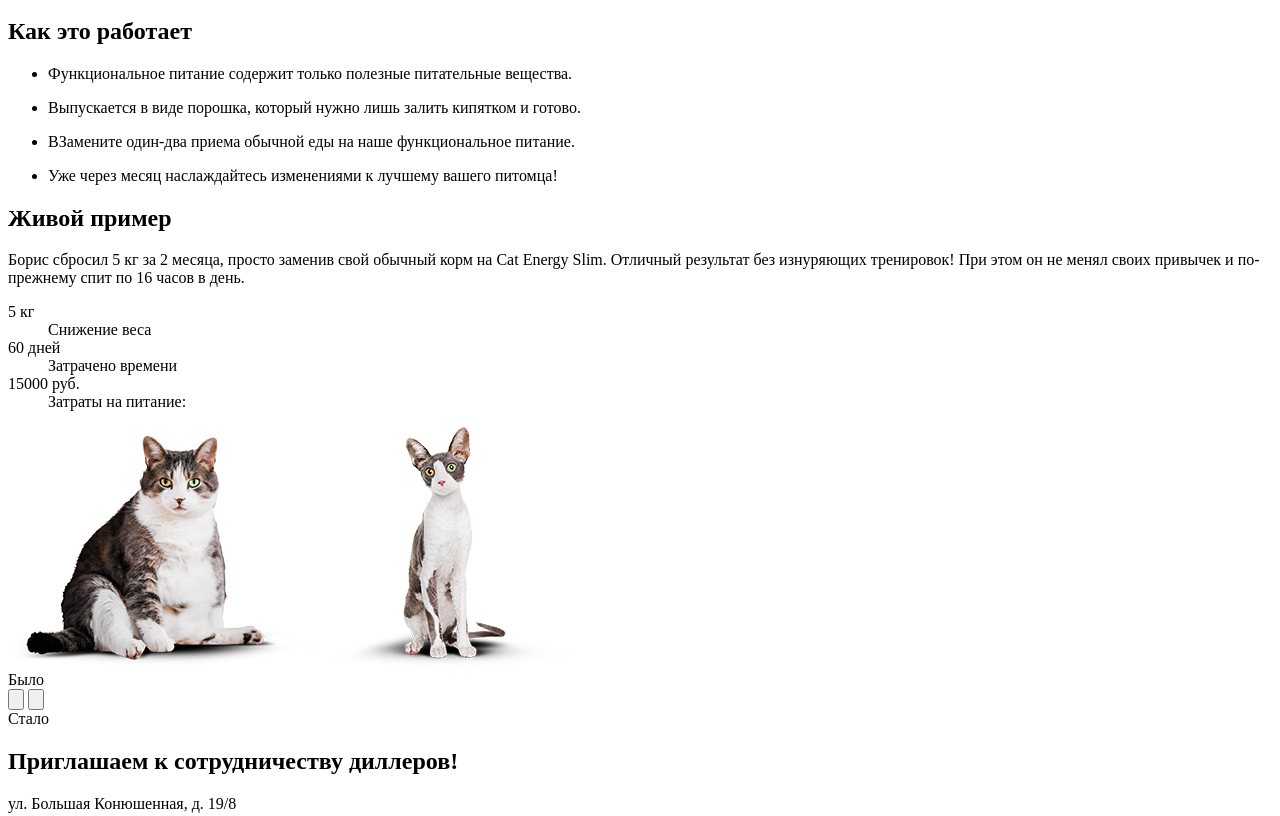
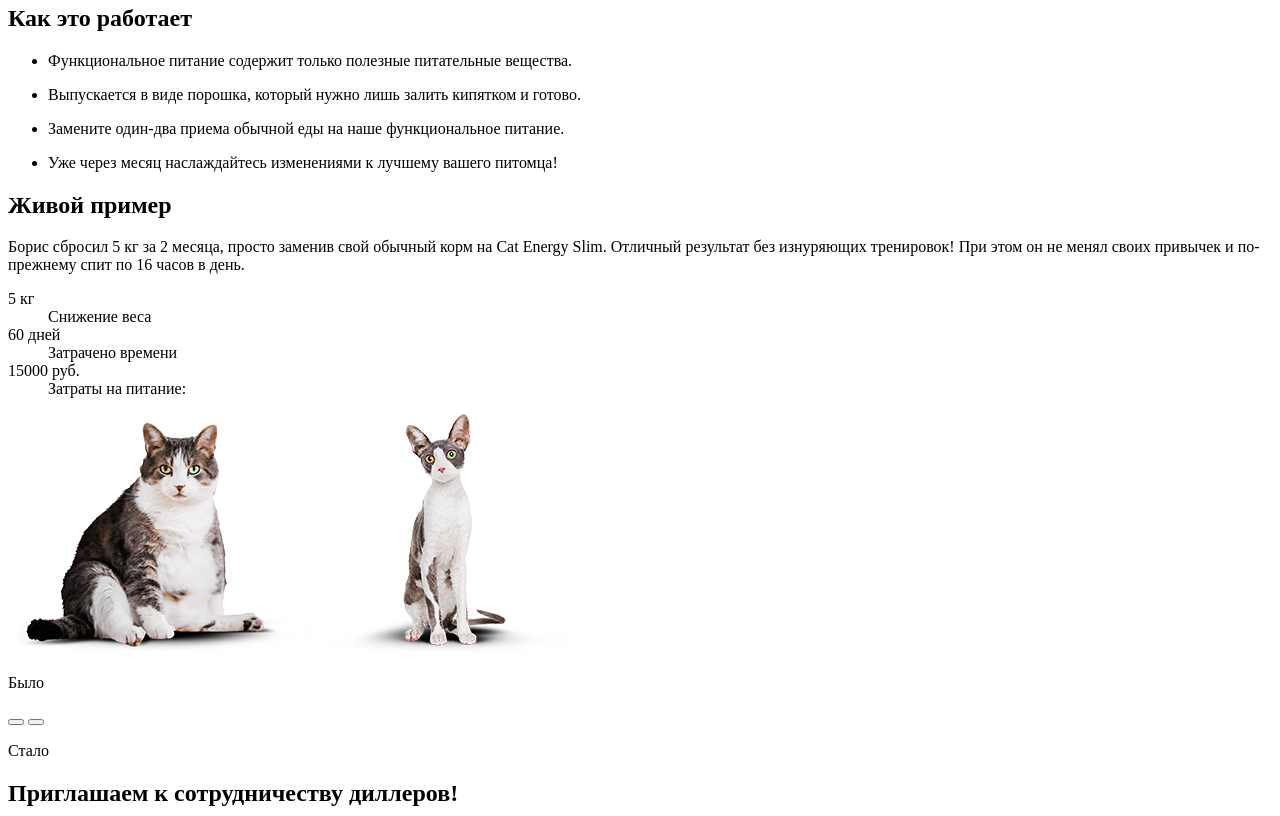
Before and after one commit to PD231/1818419-cat-energy-23, a website: page source/index.html in a window 1280 px wide. Shown: the part 819-1635 px from the top of the page. Drawn offline with Linux system fonts and the light colour scheme.

Commit message:
2.10. Разметка главной страницы, после проверки валидатора

```diff
--- a/source/index.html
+++ b/source/index.html
@@ -32,7 +32,7 @@
     </div>
   </header>
   <main class="page-main">
-    <setion class="promo">
+    <section class="promo">
       <div class="promo__wrapper">
         <div class="promo__heading-position">
           <h1 class="promo__heading">Фунцкциональное питание для котов</h1>
@@ -54,14 +54,14 @@
         <h2 class="visually-hidden">Программы питания</h2>
         <ul class="type-of-food__list">
           <li class="type-of-food__item">
-            <h3 class="type-of-food__heading">Похудение</h2>
+            <h3 class="type-of-food__heading">Похудение</h3>
               <p class="type-of-food__phrase">Ваш кот весит больше собаки и почти утратил способность лазить по
                 деревьям?
                 Пора на диету! Cat Energy Slim поможет вашему питомцу сбросить лишний вес.</p>
               <a class="type-of-food__link" href="catalog.html">Каталог Slim</a>
           </li>
           <li class="type-of-food__item">
-            <h3 class="type-of-food__heading">Набор массы</h2>
+            <h3 class="type-of-food__heading">Набор массы</h3>
               <p class="type-of-food__phrase">Заработать авторитет среди дворовых котов и даже собак?
                 Серия Cat Energy Pro поможет вашему коту нарастить необходимые мышцы!</p>
               <a class="type-of-food__link" href="catalog.html">Каталог Pro</a>
@@ -84,7 +84,7 @@
               кипятком и готово.</p>
           </li>
           <li class="advantages__item">
-            <p class="advantages__phrase">ВЗамените один-два приема
+            <p class="advantages__phrase">Замените один-два приема
               обычной еды на наше
               функциональное питание.</p>
           </li>
@@ -121,13 +121,13 @@
         </div>
         <img src="img/cat-fat-mobile.jpg" width="311" height="232" alt="изображение толстого кота Бориса">
         <img src="img/cat-slim-mobile.jpg" width="251" height="240" alt="изображение худого кота Бориса">
-        <div class="for-example__change">
-          <label class="change__name" for="before-cat-energy">Было</label>
+        <div class="for-example__change change">
+          <p class="change__name">Было</p>
           <div class="change_section-bg">
-            <input class="change__buttons change__buttons--active" type="button" id="before-cat-energy">
-            <input class="change__buttons" type="button" id="after-cat-energy">
+            <button class="change__buttons change__buttons--active" type="button"></button>
+            <button class="change__buttons" type="button"></button>
           </div>
-          <label class="change__name" for="after-cat-energy">Стало</label>
+          <p class="change__name">Стало</p>
         </div>
       </div>
     </section>
@@ -179,7 +179,5 @@
       </div>
     </div>
   </footer>
-  </div>
-  </footer>
 </body>
 </html>
```
